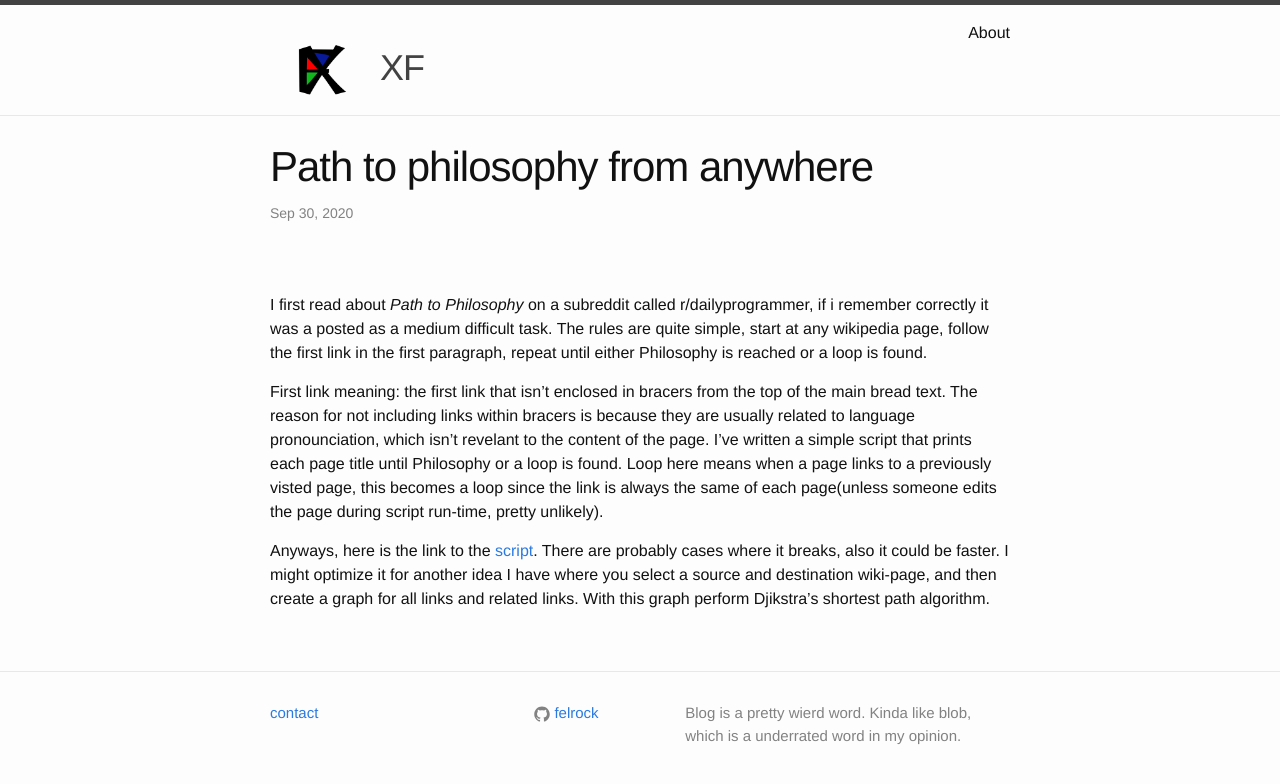
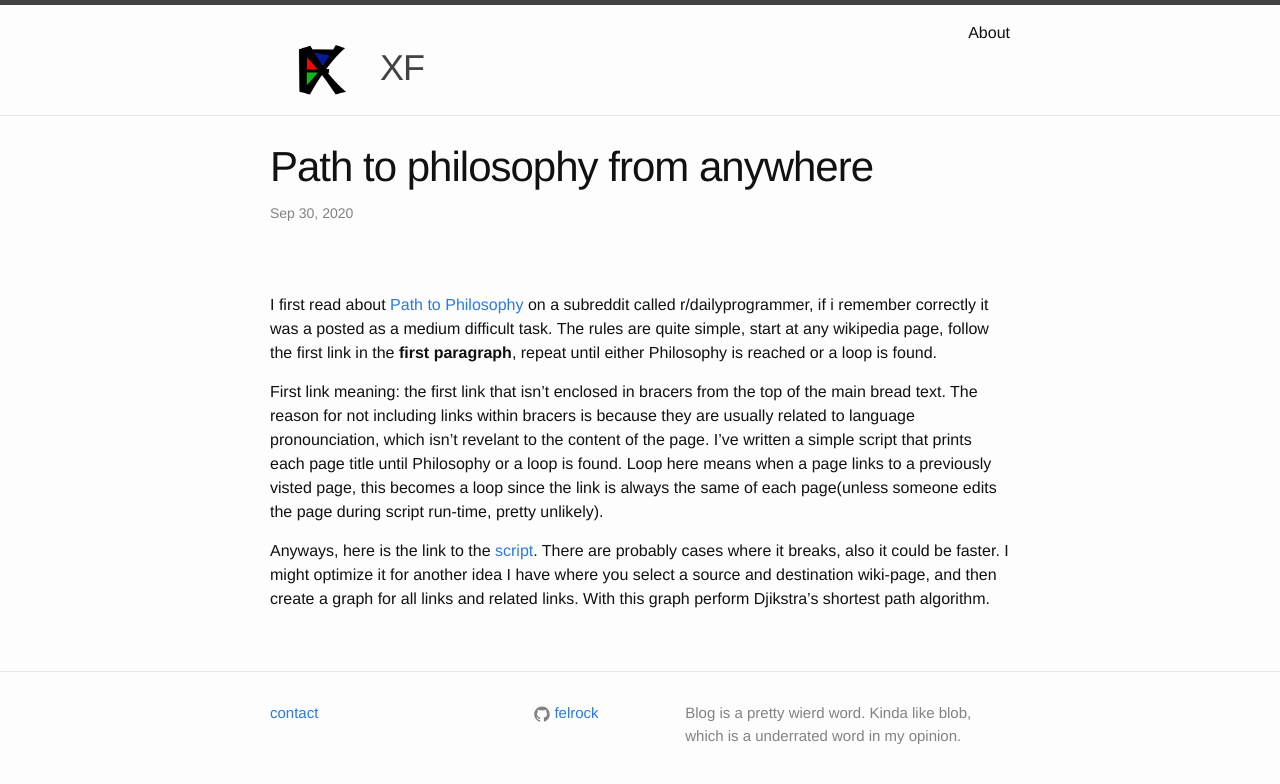
Before and after one commit to felrock/felrock.github.io, a Jekyll site: the page built from _posts/2020-09-30-path-2-phil.md, in a window 1280 px wide. Shown: the top 784 px of the page. Built offline with Jekyll 4.4.1, drawn with Linux system fonts in a browser that asks for light colours; part of the change alters nothing that is shown.

```diff
--- a/_posts/2020-09-30-path-2-phil.md
+++ b/_posts/2020-09-30-path-2-phil.md
@@ -9,10 +9,10 @@ categories: script
 ![](wiki-save.jpg)
 
 
-I first read about *Path to Philosophy* on a subreddit called r/dailyprogrammer,
+I first read about [Path to Philosophy](https://en.wikipedia.org/wiki/Wikipedia:Getting_to_Philosophy) on a subreddit called r/dailyprogrammer,
 if i remember correctly it was a posted as a medium difficult task. The rules are
-quite simple, start at any wikipedia page, follow the first link in the first
-paragraph, repeat until either Philosophy is reached or a loop is found.
+quite simple, start at any wikipedia page, follow the first link in the **first
+paragraph**, repeat until either Philosophy is reached or a loop is found.
 
 First link meaning: the first link that isn't enclosed in bracers from the top of the main bread text. The reason for not including links within bracers is because they are
 usually related to language pronounciation, which isn't revelant to the content of
--- a/css/main.scss
+++ b/css/main.scss
@@ -67,3 +67,7 @@ $on-laptop:        800px;
     height: 200px;
     margin-left: 4em;
 }
+
+.page-link {
+    margin-top: 30px;
+}
```
